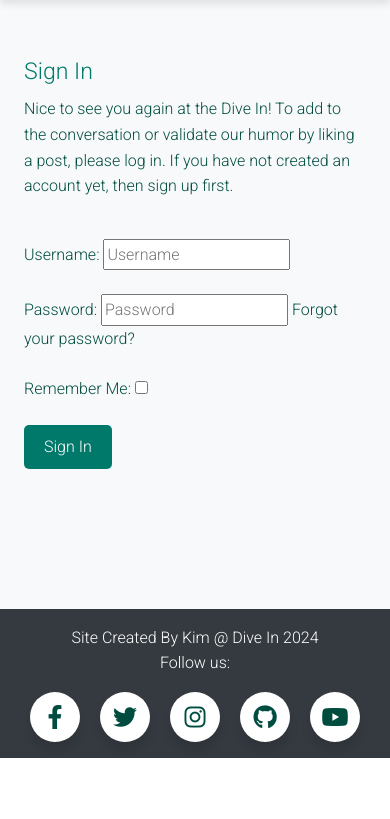
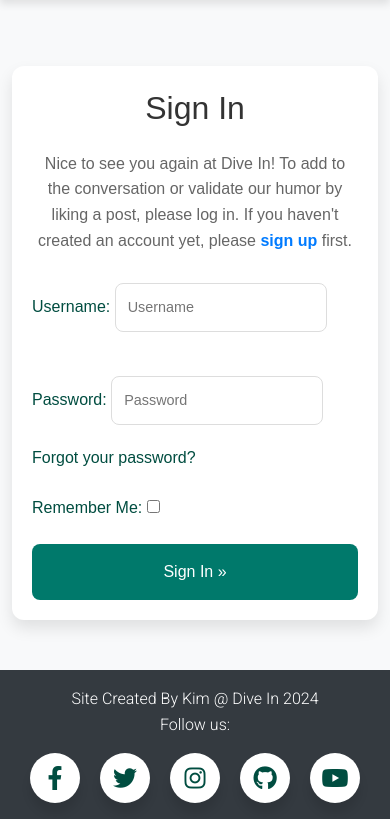
Before and after one commit to kimatron/dive-in, a Django app: page /accounts/login/ in a window 390 px wide. Shown: the part 86-905 px from the top of the page. Before the commit the page ends 844 px from the top, so only its background shows below. Run offline with Django 4.2, Linux system fonts and the light colour scheme; some libraries are stand-ins or nearby versions.

Commit message:
Add style to login and signup pages :lipstick:

```diff
--- a/static/css/style.css
+++ b/static/css/style.css
@@ -384,6 +384,206 @@ a:hover {
   color: white;
 }
 
+/* Base styles for the entire signup page */
+.signup-container {
+  max-width: 480px;
+  margin: 50px auto;
+  padding: 30px;
+  background: #fff;
+  border-radius: 12px;
+  box-shadow: 0 8px 16px rgba(0, 0, 0, 0.1);
+  font-family: 'Arial', sans-serif;
+}
+
+/* Heading styles */
+.signup-heading {
+  text-align: center;
+  font-size: 2.4em;
+  color: #333;
+  margin-bottom: 20px;
+}
+
+/* Text styles */
+.signup-text {
+  text-align: center;
+  margin-bottom: 30px;
+  color: #666;
+  font-size: 1em;
+}
+
+.signup-link {
+  color: #007bff;
+  text-decoration: none;
+  font-weight: bold;
+}
+
+.signup-link:hover {
+  text-decoration: underline;
+}
+
+/* Form styles */
+.signup-form {
+  display: flex;
+  flex-direction: column;
+}
+
+/* Input field styles */
+.signup-form input[type="text"],
+.signup-form input[type="email"],
+.signup-form input[type="password"] {
+  padding: 12px;
+  margin-bottom: 20px;
+  border: 1px solid #ddd;
+  border-radius: 8px;
+  font-size: 1em;
+  transition: border-color 0.3s ease, box-shadow 0.3s ease;
+}
+
+.signup-form input:focus {
+  border-color: #007bff;
+  box-shadow: 0 0 8px rgba(0, 123, 255, 0.2);
+  outline: none;
+}
+
+/* Button styles */
+.signup-button {
+  padding: 15px;
+  background-color: #00796b;
+  color: #fff;
+  border: none;
+  border-radius: 8px;
+  font-size: 1.1em;
+  cursor: pointer;
+  transition: background-color 0.3s ease, transform 0.3s ease;
+}
+
+.signup-button:hover {
+  background-color: #07c6b0;
+  transform: translateY(-2px);
+}
+
+/* Base styles for the entire login page */
+.login-container {
+  max-width: 480px;
+  margin: 50px auto;
+  padding: 30px;
+  background: #fff;
+  border-radius: 12px;
+  box-shadow: 0 8px 16px rgba(0, 0, 0, 0.1);
+  font-family: 'Arial', sans-serif;
+}
+
+/* Heading styles */
+.login-heading {
+  text-align: center;
+  font-size: 2.4em;
+  color: #333;
+  margin-bottom: 20px;
+}
+
+/* Text styles */
+.login-text {
+  text-align: center;
+  margin-bottom: 30px;
+  color: #666;
+  font-size: 1em;
+  line-height: 1.6;
+}
+
+.login-link {
+  color: #007bff;
+  text-decoration: none;
+  font-weight: bold;
+}
+
+.login-link:hover {
+  text-decoration: underline;
+}
+
+/* Form styles */
+.login-form {
+  display: flex;
+  flex-direction: column;
+}
+
+/* Input field styles */
+.login-form input[type="text"],
+.login-form input[type="email"],
+.login-form input[type="password"] {
+  padding: 12px;
+  margin-bottom: 20px;
+  border: 1px solid #ddd;
+  border-radius: 8px;
+  font-size: 1em;
+  transition: border-color 0.3s ease, box-shadow 0.3s ease;
+}
+
+.login-form input:focus {
+  border-color: #007bff;
+  box-shadow: 0 0 8px rgba(0, 123, 255, 0.2);
+  outline: none;
+}
+
+/* Button styles */
+.login-button {
+  padding: 15px;
+  background-color: #00796b;
+  color: #fff;
+  border: none;
+  border-radius: 8px;
+  font-size: 1.1em;
+  cursor: pointer;
+  transition: background-color 0.3s ease, transform 0.3s ease;
+}
+
+.login-button:hover {
+  background-color: #07c6b0;
+  transform: translateY(-2px);
+}
+
+/* Responsive design */
+@media (max-width: 600px) {
+  .login-container {
+    padding: 20px;
+  }
+
+  .login-heading {
+    font-size: 2em;
+  }
+
+  .login-form input[type="text"],
+  .login-form input[type="email"],
+  .login-form input[type="password"] {
+    font-size: 0.9em;
+  }
+
+  .login-button {
+    font-size: 1em;
+  }
+}
+
+
+/* Responsive design */
+@media (max-width: 600px) {
+  .signup-container {
+    padding: 20px;
+  }
+
+  .signup-heading {
+    font-size: 2em;
+  }
+
+  .signup-form input[type="text"],
+  .signup-form input[type="email"],
+  .signup-form input[type="password"] {
+    font-size: 0.9em;
+  }
+
+  .signup-button {
+    font-size: 1em;
+  }
+}
+
 
 /* Author Bio Styles */
 .author-bio {
--- a/templates/account/login.html
+++ b/templates/account/login.html
@@ -3,32 +3,26 @@
 {% load i18n %}
 {% load account socialaccount %}
 
-{% block head_title %}{% trans "Sign In" %}{% endblock %}
+{% block head_title %}{% trans "Sign In" %}{% endblock head_title %}
 
 {% block content %}
+<div class="login-container">
+    <h1 class="login-heading">{% trans "Sign In" %}</h1>
 
-<div class="container">
-    <div class="row">
-        <div class="col-md-8 mt-3 offset-md-2">
-            <h3>{% trans "Sign In" %}</h3>
+    <p class="login-text">
+        {% blocktrans %}Nice to see you again at Dive In! To add to the conversation or validate our humor by liking a post, please log in. If you haven't created an account yet, please <a class="login-link" href="{{ signup_url }}">sign up</a> first.{% endblocktrans %}
+    </p>
 
-            <p>{% blocktrans %} Nice to see you again at the Dive In! To add to the conversation or validate our humor by liking a post, please log in. If
-  you
-  have not created an account yet, then <a class="link" href="{{ signup_url }}">sign up</a>
-  first.{% endblocktrans %}</p>
+    <form class="login-form" method="POST" action="{% url 'account_login' %}">
+        {% csrf_token %}
+
+        {{ form.as_p|safe }}
+
+        {% if redirect_field_value %}
+        <input type="hidden" name="{{ redirect_field_name }}" value="{{ redirect_field_value }}" />
+        {% endif %}
+
+        <button class="login-button" type="submit">{% trans "Sign In" %} &raquo;</button>
+    </form>
 </div>
-</div>
-<div class="row">
-<div class="col-md-8 mt-3 offset-md-2">
-<form class="login" method="POST" action="{% url 'account_login' %}">
-  {% csrf_token %}
-  {{ form.as_p }}
-  {% if redirect_field_value %}
-  <input type="hidden" name="{{ redirect_field_name }}" value="{{ redirect_field_value }}" />
-  {% endif %}
-  <button class="btn btn-signup right" type="submit">{% trans "Sign In" %}</button>
-</form>
-</div>
-</div>
-</div>
-{% endblock %}
+{% endblock content %}
```
Also changed, not shown: templates/account/signup.html (+16 -10 lines).
